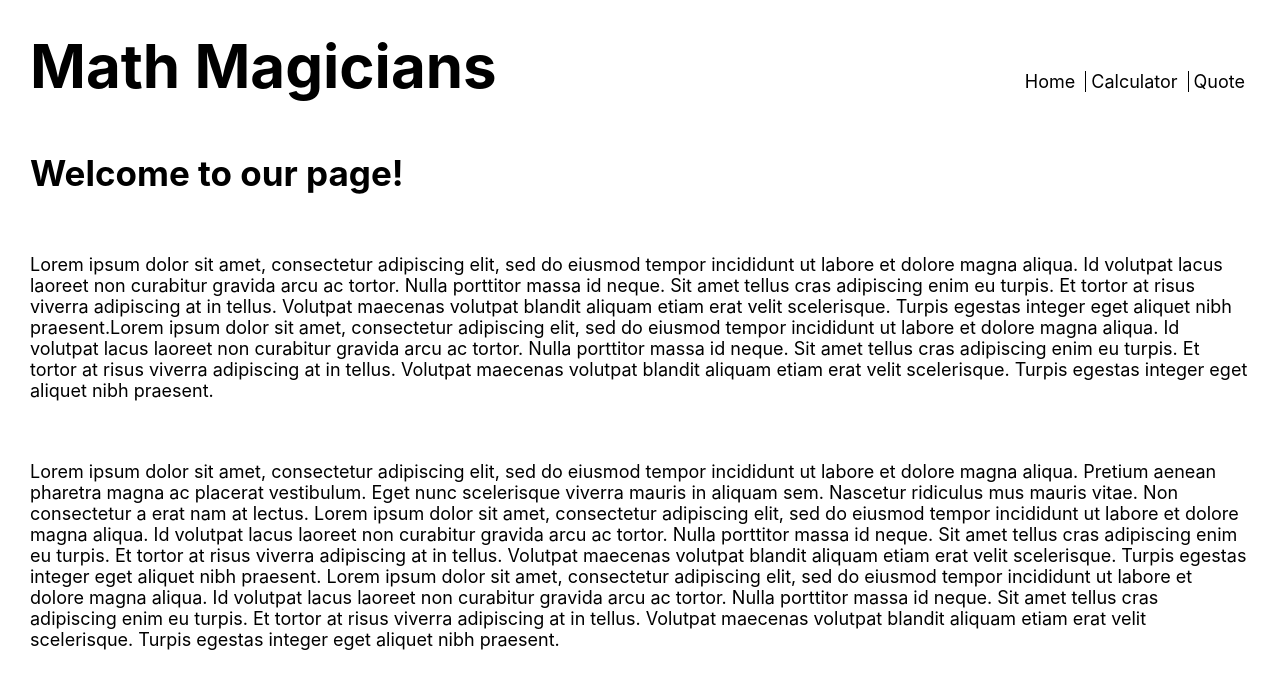
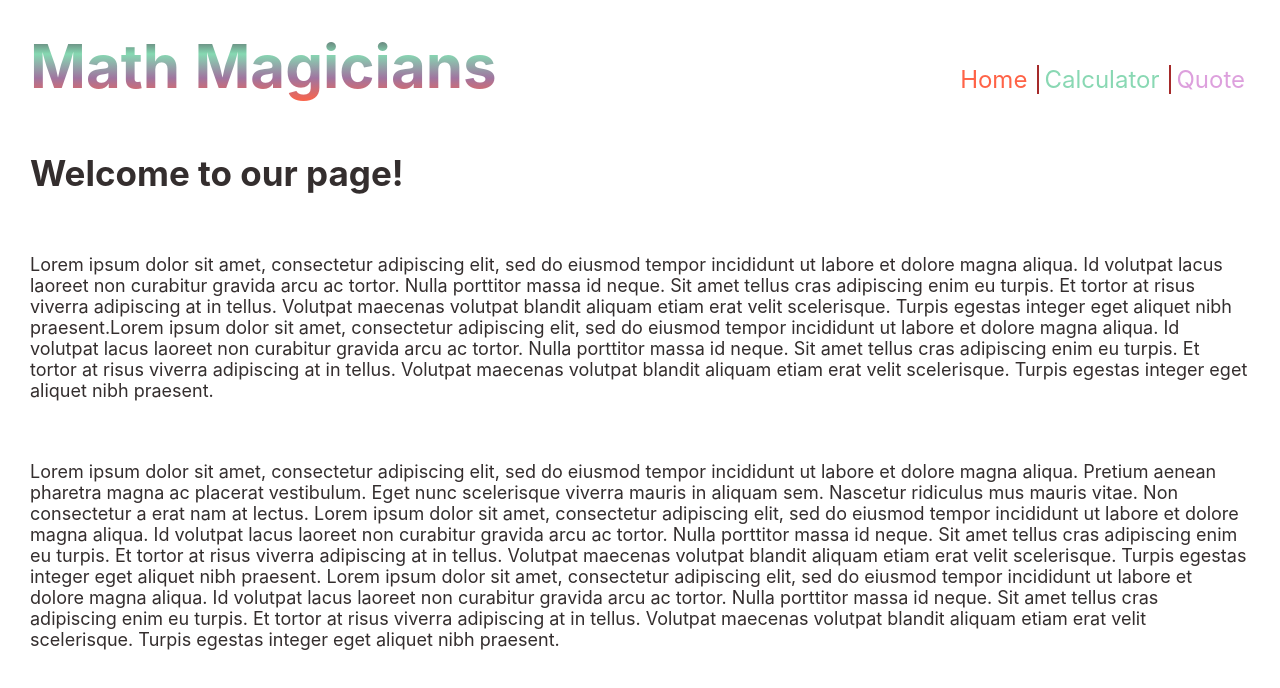
Before and after one commit to bengigo/math-magicians, a React (Create React App) app: page / in a window 1280 px wide. Shown: the top 688 px of the page. Built offline with nearby package versions, Linux system fonts and the light colour scheme.

Commit message:
Change text colors

```diff
--- a/src/App.css
+++ b/src/App.css
@@ -5,6 +5,7 @@
   margin: 0;
   padding: 0;
   font-size: large;
+  color: rgb(52, 46, 46);
 }
 
 /* header and main position on every page */
@@ -28,24 +29,34 @@ nav {
   margin: auto 5px;
   padding-left: 5px;
   color: black;
+  font-size:x-large;
+
+}
+
+.link:nth-child(1) {
+  color: tomato;
 }
 
 .link:nth-child(2) {
-  border-left: 1px solid black;
+  border-left: 2px solid brown;
+  color: #89d8b3;
 }
 
 .link:nth-child(3) {
-  border-left: 1px solid black;
+  border-left: 2px solid brown;
+  color: plum;
 }
 
 h1 {
   font-size: 60px;
+  background: -webkit-linear-gradient(rgb(77, 56, 77), #86d9b2, #a075a0, tomato);
+  -webkit-background-clip: text;
+  -webkit-text-fill-color: transparent;
 }
 
 /* home page */
 
 .welcome-section {
-  /* background-color: #858693; */
   margin-top: 20px;
   display: flex;
   flex-direction: column;
```
